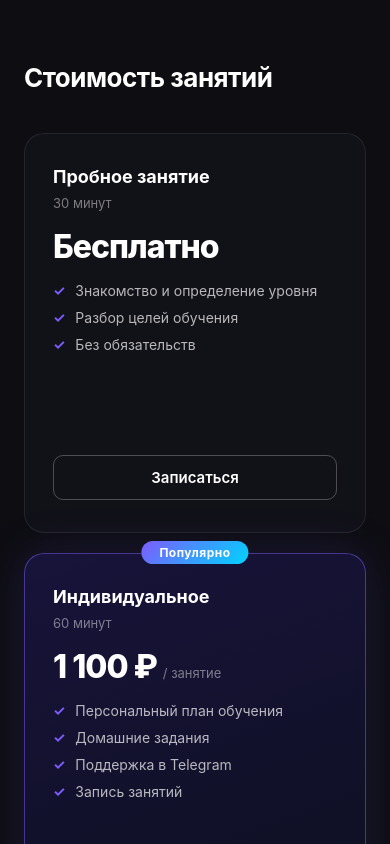
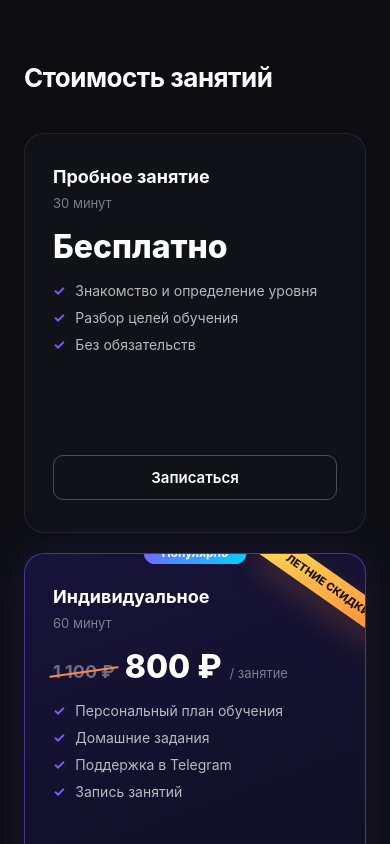
Before and after one commit to Azyabat/portfolio, a Next.js app: page / in a window 390 px wide. Shown: the part 9620-10464 px from the top of the page. Built offline with nearby package versions, Linux system fonts and the light colour scheme.

Commit message:
Add summer discounts and hero profile photo

```diff
--- a/src/entities/pricing-plan/consts.ts
+++ b/src/entities/pricing-plan/consts.ts
@@ -17,9 +17,11 @@ export const PRICING_PLANS: PricingPlan[] = [
     id: 'single',
     title: 'Индивидуальное',
     duration: '60 минут',
-    price: '1 100 ₽',
+    price: '800 ₽',
+    oldPrice: '1 100 ₽',
     period: '/ занятие',
     badge: 'Популярно',
+    discountBadge: 'Летние скидки',
     highlighted: true,
     features: [
       'Персональный план обучения',
@@ -32,8 +34,10 @@ export const PRICING_PLANS: PricingPlan[] = [
     id: 'pack',
     title: 'Пакет 8 занятий',
     duration: '60 минут',
-    price: '7 920 ₽',
+    price: '5 760 ₽',
+    oldPrice: '7 920 ₽',
     period: '(скидка 10%)',
+    discountBadge: 'Летние скидки',
     highlighted: false,
     features: [
       'Всё из индивидуального',
--- a/src/entities/pricing-plan/model.ts
+++ b/src/entities/pricing-plan/model.ts
@@ -3,8 +3,10 @@ export interface PricingPlan {
   title: string
   duration: string
   price: string
+  oldPrice?: string
   period?: string
   badge?: string
+  discountBadge?: string
   highlighted: boolean
   features: string[]
 }
--- a/src/entities/pricing-plan/ui/PricingCard.module.css
+++ b/src/entities/pricing-plan/ui/PricingCard.module.css
@@ -8,6 +8,7 @@
   gap: 16px;
   position: relative;
   min-height: 400px;
+  overflow: hidden;
 }
 
 .highlighted {
@@ -28,7 +29,25 @@
   padding: 4px 18px;
   border-radius: 20px;
   white-space: nowrap;
-  letter-spacing: 0.5px;
+  letter-spacing: 0;
+}
+
+.discountBadge {
+  position: absolute;
+  top: 18px;
+  right: -38px;
+  width: 150px;
+  transform: rotate(35deg);
+  background: linear-gradient(135deg, #ffdd55, #ff8a3d);
+  color: #1a1205;
+  font-size: 11px;
+  font-weight: 800;
+  line-height: 1;
+  padding: 8px 0;
+  text-align: center;
+  text-transform: uppercase;
+  letter-spacing: 0;
+  box-shadow: 0 12px 30px rgba(255, 138, 61, 0.2);
 }
 
 .title {
@@ -46,14 +65,43 @@
 .priceRow {
   display: flex;
   align-items: baseline;
-  gap: 6px;
+  gap: 8px;
+  flex-wrap: wrap;
+}
+
+.priceGroup {
+  display: flex;
+  align-items: baseline;
+  gap: 10px;
+  flex-wrap: wrap;
+}
+
+.oldPrice {
+  position: relative;
+  color: rgba(255,255,255,0.38);
+  font-size: 18px;
+  font-weight: 700;
+  white-space: nowrap;
+}
+
+.oldPrice::after {
+  content: '';
+  position: absolute;
+  left: -4px;
+  right: -4px;
+  top: 50%;
+  height: 2px;
+  transform: rotate(-8deg);
+  background: #ff8a3d;
+  border-radius: 999px;
 }
 
 .price {
   font-size: 32px;
   font-weight: 800;
   color: #fff;
-  letter-spacing: -1px;
+  letter-spacing: 0;
+  white-space: nowrap;
 }
 
 .period {
--- a/src/entities/pricing-plan/ui/PricingCard.tsx
+++ b/src/entities/pricing-plan/ui/PricingCard.tsx
@@ -21,10 +21,14 @@ export const PricingCard = ({ plan }: Props) => {
       className={`${styles.card} ${plan.highlighted ? styles.highlighted : ''}`}
     >
       {plan.badge && <div className={styles.badge}>{plan.badge}</div>}
+      {plan.discountBadge && <div className={styles.discountBadge}>{plan.discountBadge}</div>}
       <div className={styles.title}>{plan.title}</div>
       <div className={styles.duration}>{plan.duration}</div>
       <div className={styles.priceRow}>
-        <span className={styles.price}>{plan.price}</span>
+        <div className={styles.priceGroup}>
+          {plan.oldPrice && <span className={styles.oldPrice}>{plan.oldPrice}</span>}
+          <span className={styles.price}>{plan.price}</span>
+        </div>
         {plan.period && <span className={styles.period}>{plan.period}</span>}
       </div>
       <ul className={styles.features}>
--- a/src/widgets/hero/ui/Hero.module.css
+++ b/src/widgets/hero/ui/Hero.module.css
@@ -229,17 +229,28 @@
   border-radius: 50%;
 }
 
-.avatarPlaceholder {
+.avatarFrame {
+  position: relative;
   width: 100%;
   height: 100%;
   background: linear-gradient(160deg, rgba(124,92,252,0.15) 0%, rgba(0,212,255,0.05) 100%);
   border-radius: 24px;
   border: 1px solid rgba(124,92,252,0.2);
-  display: flex;
-  align-items: center;
-  justify-content: center;
+  overflow: hidden;
+  box-shadow: 0 28px 90px rgba(0,0,0,0.34);
 }
 
-.avatarEmoji {
-  font-size: clamp(86px, 9vw, 120px);
+.avatarFrame::after {
+  content: '';
+  position: absolute;
+  inset: 0;
+  background:
+    linear-gradient(180deg, rgba(10,10,15,0) 45%, rgba(10,10,15,0.4) 100%),
+    linear-gradient(135deg, rgba(124,92,252,0.12), rgba(0,212,255,0.08));
+  pointer-events: none;
 }
+
+.avatarImage {
+  object-fit: cover;
+  object-position: 56% 50%;
+}
--- a/src/widgets/hero/ui/Hero.tsx
+++ b/src/widgets/hero/ui/Hero.tsx
@@ -1,4 +1,5 @@
 'use client'
+import Image from 'next/image'
 import { motion } from 'framer-motion'
 import { Button } from '@/shared/ui/Button'
 import { fadeUp, stagger, fadeIn } from '@/shared/lib/animations'
@@ -98,8 +99,15 @@ export const Hero = () => {
         >
           <div className={styles.avatarWrap}>
             <div className={styles.avatarGlow} />
-            <div className={styles.avatarPlaceholder}>
-              <span className={styles.avatarEmoji}>👨‍💻</span>
+            <div className={styles.avatarFrame}>
+              <Image
+                src="/hero/profile-photo.jpg"
+                alt="Азамат Салькаев"
+                fill
+                priority
+                sizes="(max-width: 900px) 0px, 360px"
+                className={styles.avatarImage}
+              />
             </div>
           </div>
         </motion.div>
```
Also changed, not shown: public/hero/profile-photo.jpg (added).
